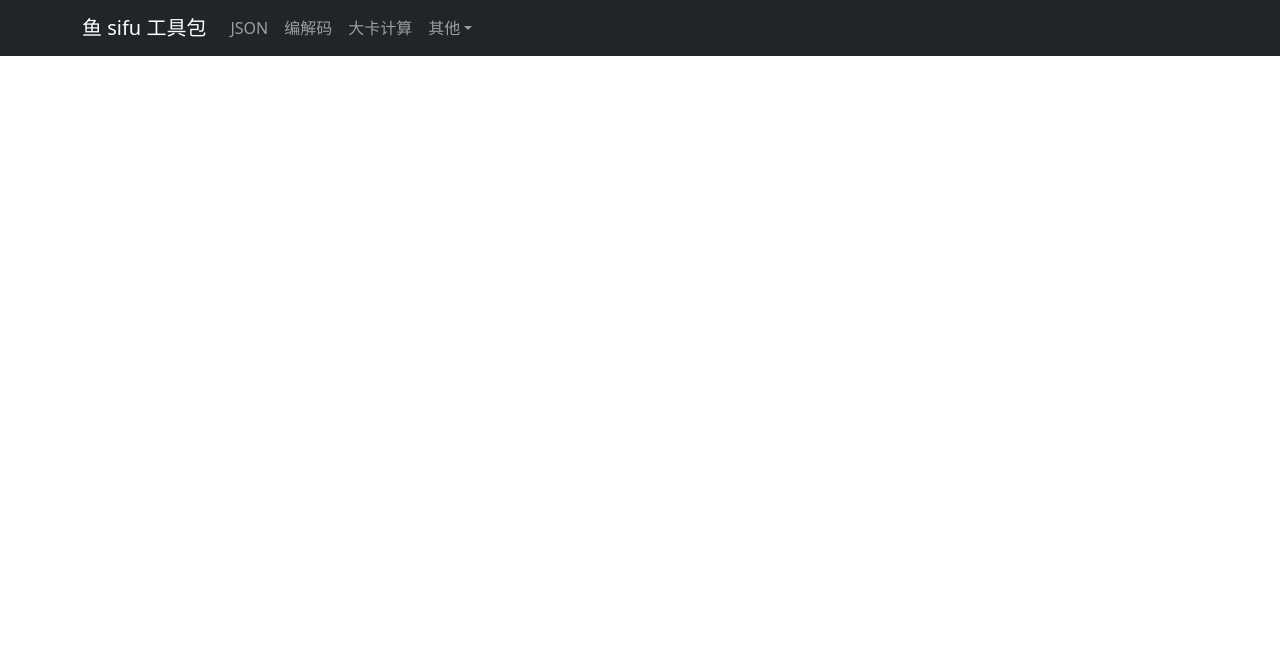
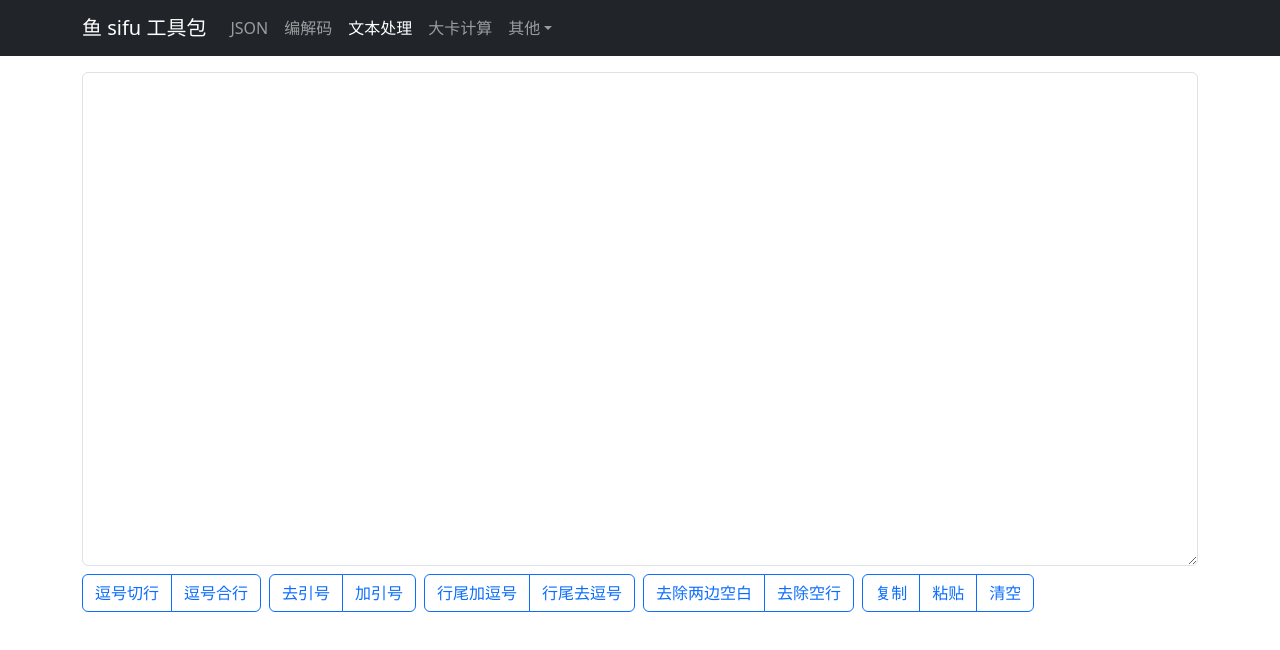
Before and after one commit to zjyl1994/my-web-tools, a React (Vite) app: page /textproc in a window 1280 px wide. Shown: the top 650 px of the page. Built offline with nearby package versions, Linux system fonts and the light colour scheme.

Commit message:
add text proc

```diff
--- a/src/App.tsx
+++ b/src/App.tsx
@@ -10,6 +10,7 @@ import EncoderPage from '@/pages/encoder';
 import KcalCalcPage from '@/pages/kcal';
 import CodeCalcPage from '@/pages/code';
 import SQLFmtPage from '@/pages/sqlfmt';
+import TextProcPage from '@/pages/textproc';
 import { ToastContainer } from 'react-toastify';
 import 'react-toastify/dist/ReactToastify.css';
 
@@ -23,12 +24,13 @@ function App() {
           <Navbar.Toggle aria-controls="basic-navbar-nav" />
           <Navbar.Collapse id="basic-navbar-nav">
             <Nav className="me-auto">
-              <Nav.Link as={Link} to="/json" active={Boolean(useMatch('/json'))}  eventKey="1">JSON</Nav.Link>
-              <Nav.Link as={Link} to="/encoder" active={Boolean(useMatch('/encoder'))}  eventKey="2">编解码</Nav.Link>
-              <Nav.Link as={Link} to="/kcal" active={Boolean(useMatch('/kcal'))}  eventKey="3">大卡计算</Nav.Link>
+              <Nav.Link as={Link} to="/json" active={Boolean(useMatch('/json'))}  eventKey="json">JSON</Nav.Link>
+              <Nav.Link as={Link} to="/encoder" active={Boolean(useMatch('/encoder'))}  eventKey="encoder">编解码</Nav.Link>
+              <Nav.Link as={Link} to="/textproc" active={Boolean(useMatch('/textproc'))}  eventKey="textproc">文本处理</Nav.Link>
+              <Nav.Link as={Link} to="/kcal" active={Boolean(useMatch('/kcal'))}  eventKey="kcal">大卡计算</Nav.Link>
               <NavDropdown title="其他" id="basic-nav-dropdown">
-                <NavDropdown.Item as={Link} to="/code" active={Boolean(useMatch('/code'))}  eventKey="4">密码机</NavDropdown.Item>
-                <NavDropdown.Item as={Link} to="/sqlfmt" active={Boolean(useMatch('/sqlfmt'))}  eventKey="5">SQL 格式化</NavDropdown.Item>
+                <NavDropdown.Item as={Link} to="/code" active={Boolean(useMatch('/code'))}  eventKey="code">密码机</NavDropdown.Item>
+                <NavDropdown.Item as={Link} to="/sqlfmt" active={Boolean(useMatch('/sqlfmt'))}  eventKey="sqlfmt">SQL 格式化</NavDropdown.Item>
               </NavDropdown>
             </Nav>
           </Navbar.Collapse>
@@ -42,6 +44,7 @@ function App() {
           <Route path="/kcal" element={<KcalCalcPage />} />
           <Route path="/code" element={<CodeCalcPage />} />
           <Route path="/sqlfmt" element={<SQLFmtPage />} />
+          <Route path="/textproc" element={<TextProcPage />} />
         </Routes>
       </Container>
       <ToastContainer />
--- /dev/null
+++ b/src/pages/frontpage/components/roll.tsx
@@ -0,0 +1,26 @@
+import Button from 'react-bootstrap/Button';
+import ButtonGroup from 'react-bootstrap/ButtonGroup';
+import Card from 'react-bootstrap/Card';
+
+import { useBasic } from '@/hooks/use-basic';
+
+const rollNum = () => Math.floor(Math.random() * 100) + 1;
+
+const Roll: React.FC = () => {
+    const { value, action, copy } = useBasic(rollNum().toString());
+
+    return (
+        <Card className="mt-3">
+            <Card.Body>
+                <Card.Title>Roll</Card.Title>
+                <Card.Text className="font-monospace fs-1">{value}</Card.Text>
+                <ButtonGroup>
+                    <Button variant="outline-primary" onClick={action(() => rollNum().toString())}>生成</Button>
+                    <Button variant="outline-primary" onClick={copy}>复制</Button>
+                </ButtonGroup>
+            </Card.Body>
+        </Card>
+    )
+}
+
+export default Roll;
--- a/src/pages/frontpage/index.tsx
+++ b/src/pages/frontpage/index.tsx
@@ -1,10 +1,12 @@
 import LotteryGen from './components/lotterygen.tsx';
 import TimeConv from './components/timeconv.tsx';
 import UUIDCard from './components/uuidgen.tsx';
+import Roll from './components/roll.tsx';
 
 const FrontPage: React.FC = () => {
   return (
     <>
+      <Roll />
       <TimeConv />
       <LotteryGen />
       <UUIDCard />
--- /dev/null
+++ b/src/pages/textproc/index.tsx
@@ -0,0 +1,49 @@
+import Form from 'react-bootstrap/Form';
+import Button from 'react-bootstrap/Button';
+import ButtonGroup from 'react-bootstrap/ButtonGroup';
+import ButtonToolbar from 'react-bootstrap/ButtonToolbar';
+
+import { useBasic } from '@/hooks/use-basic';
+import {
+    split_by_comma, join_with_comma,
+    trim_line_space,remove_empty_line,
+    add_quote, remove_quote,
+    add_comma_suffix, remove_comma_suffix,
+} from './utils';
+
+
+const TextProcPage: React.FC = () => {
+    const { value, setValue, action, copy, paste } = useBasic('');
+
+    return (
+        <>
+            <Form.Control as="textarea" rows={20} spellCheck={false} value={value} onChange={e => setValue(e.target.value)} />
+
+            <ButtonToolbar className="mt-2">
+                <ButtonGroup className="me-2">
+                    <Button variant="outline-primary" onClick={action(split_by_comma)}>逗号切行</Button>
+                    <Button variant="outline-primary" onClick={action(join_with_comma)}>逗号合行</Button>
+                </ButtonGroup>
+                <ButtonGroup className="me-2">
+                    <Button variant="outline-primary" onClick={action(remove_quote)}>去引号</Button>
+                    <Button variant="outline-primary" onClick={action(add_quote)}>加引号</Button>
+                </ButtonGroup>
+                <ButtonGroup className="me-2">
+                    <Button variant="outline-primary" onClick={action(add_comma_suffix)}>行尾加逗号</Button>
+                    <Button variant="outline-primary" onClick={action(remove_comma_suffix)}>行尾去逗号</Button>
+                </ButtonGroup>
+                <ButtonGroup className="me-2">
+                    <Button variant="outline-primary" onClick={action(trim_line_space)}>去除两边空白</Button>
+                    <Button variant="outline-primary" onClick={action(remove_empty_line)}>去除空行</Button>
+                </ButtonGroup>
+                <ButtonGroup className="me-2">
+                    <Button variant="outline-primary" onClick={copy}>复制</Button>
+                    <Button variant="outline-primary" onClick={paste}>粘贴</Button>
+                    <Button variant="outline-primary" onClick={() => setValue('')}>清空</Button>
+                </ButtonGroup>
+            </ButtonToolbar>
+        </>
+    )
+}
+
+export default TextProcPage
--- /dev/null
+++ b/src/pages/textproc/utils.ts
@@ -0,0 +1,12 @@
+
+export const split_by_comma = (data: string) => data.replaceAll(',', '\n');
+export const join_with_comma = (data: string) => data.replaceAll('\n', ',');
+
+export const trim_line_space = (data: string) => data.split('\n').map(x => x.trim()).join('\n');
+export const remove_empty_line = (data: string) => data.split('\n').map(x => x.trim()).filter(x => x.length > 0).join('\n');
+
+export const add_quote = (data: string) => data.split('\n').map(x => '"' + x + '"').join('\n');
+export const remove_quote = (data: string) => data.split('\n').map(x => x.replace(/^"|"$/g, '')).join('\n');
+
+export const add_comma_suffix = (data: string) => data.split('\n').map(x => x + ',').join('\n');
+export const remove_comma_suffix = (data: string) => data.split('\n').map(x => x.replace(/(,*$)/g, '')).join('\n');
```
Also changed, not shown: tsconfig.json (+5 -2 lines).
